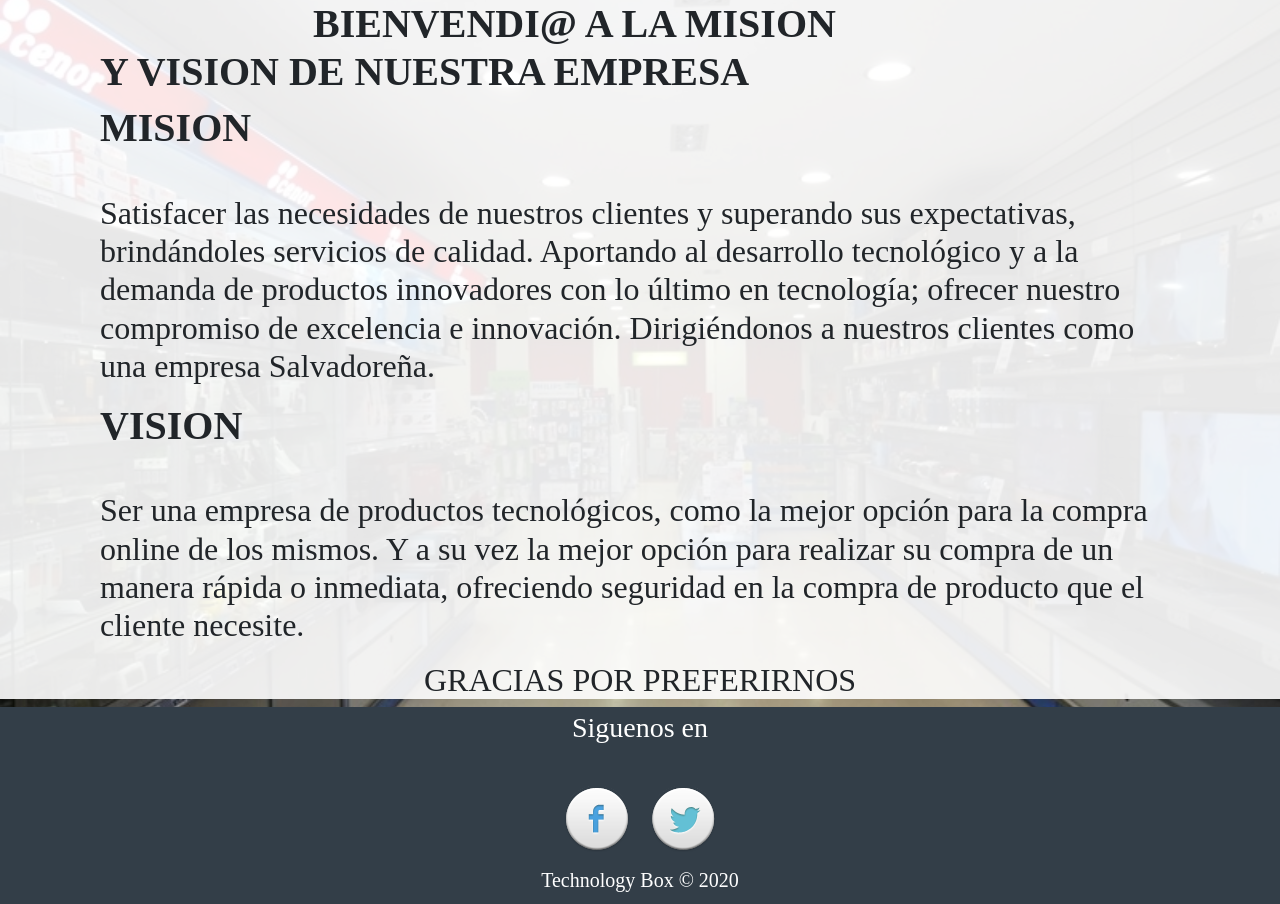
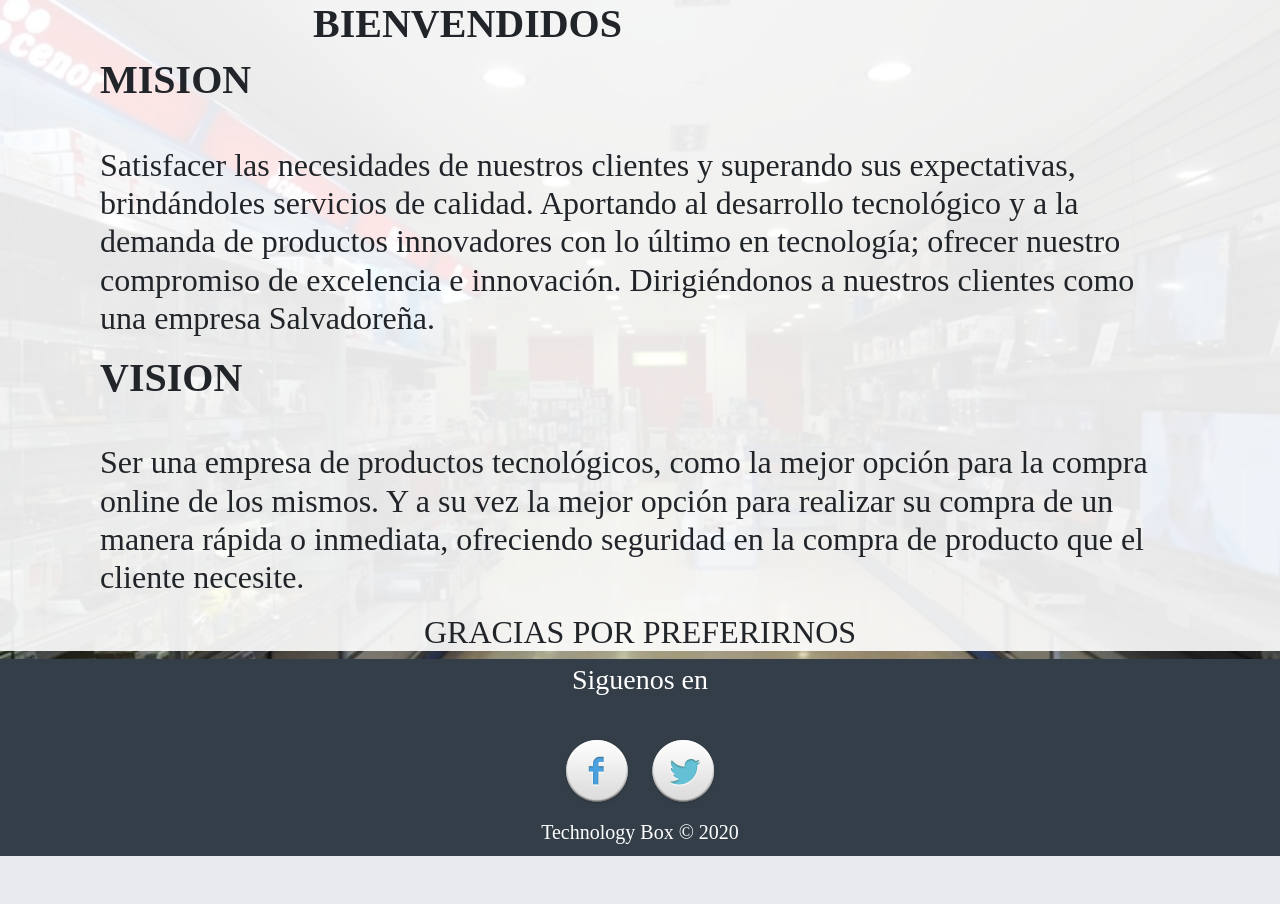
Before and after one commit to arguehacker/tienda, a PHP site: page /info.php in a window 1280 px wide. Shown: the part 100-1004 px from the top of the page. After the commit the page ends 956 px from the top, so only its background shows below. Run offline with PHP 8.4, Linux system fonts and the light colour scheme; some libraries are stand-ins or nearby versions; some web fonts are replaced.

Commit message:
Add files via upload

```diff
--- a/info.php
+++ b/info.php
@@ -9,7 +9,7 @@ include "templates/nabvar.php"
  <html>
                 <head>
 
-                    <H1><strong>BIENVENDI@ A LA MISION Y VISION DE NUESTRA EMPRESA</H1></strong>
+                    <H1 aling="center"><strong>BIENVENDIDOS</H1></strong>
 
                     <H1 align="justify"> <strong>MISION</H1></strong>
 
```
